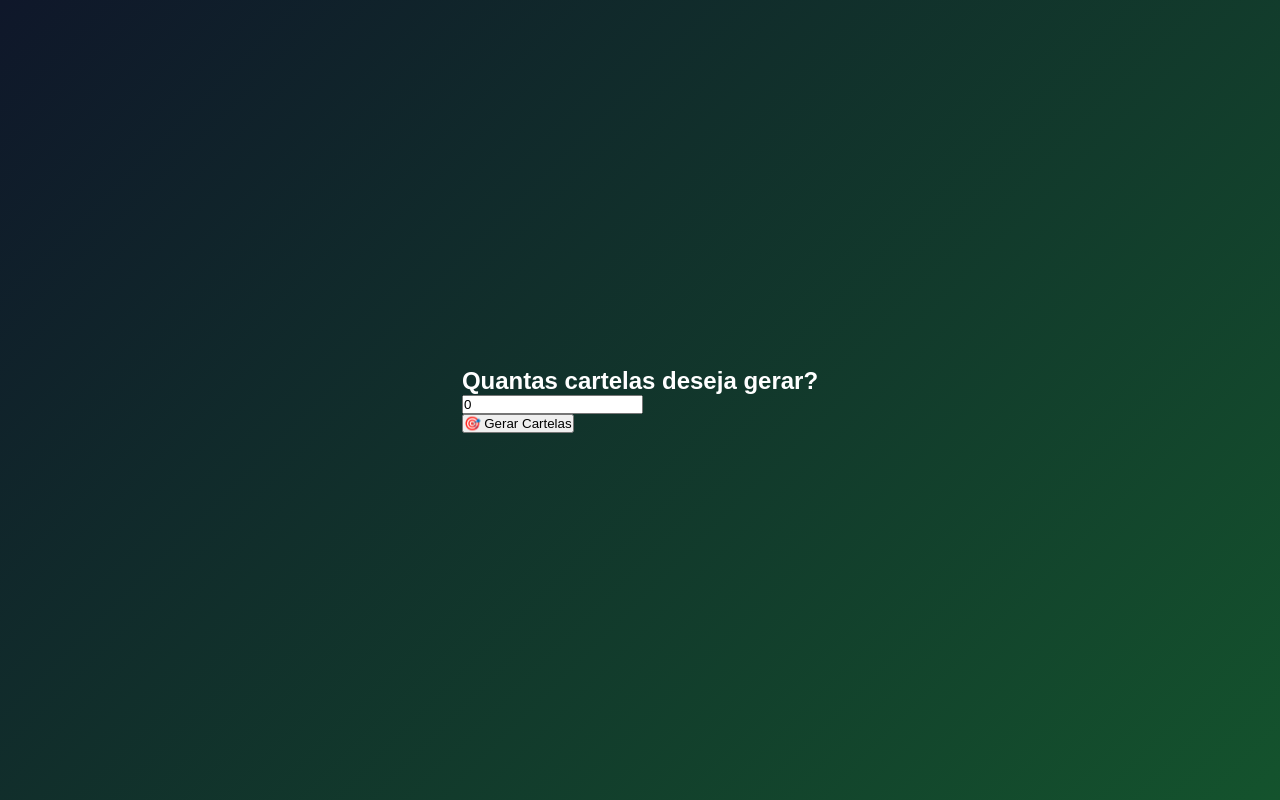
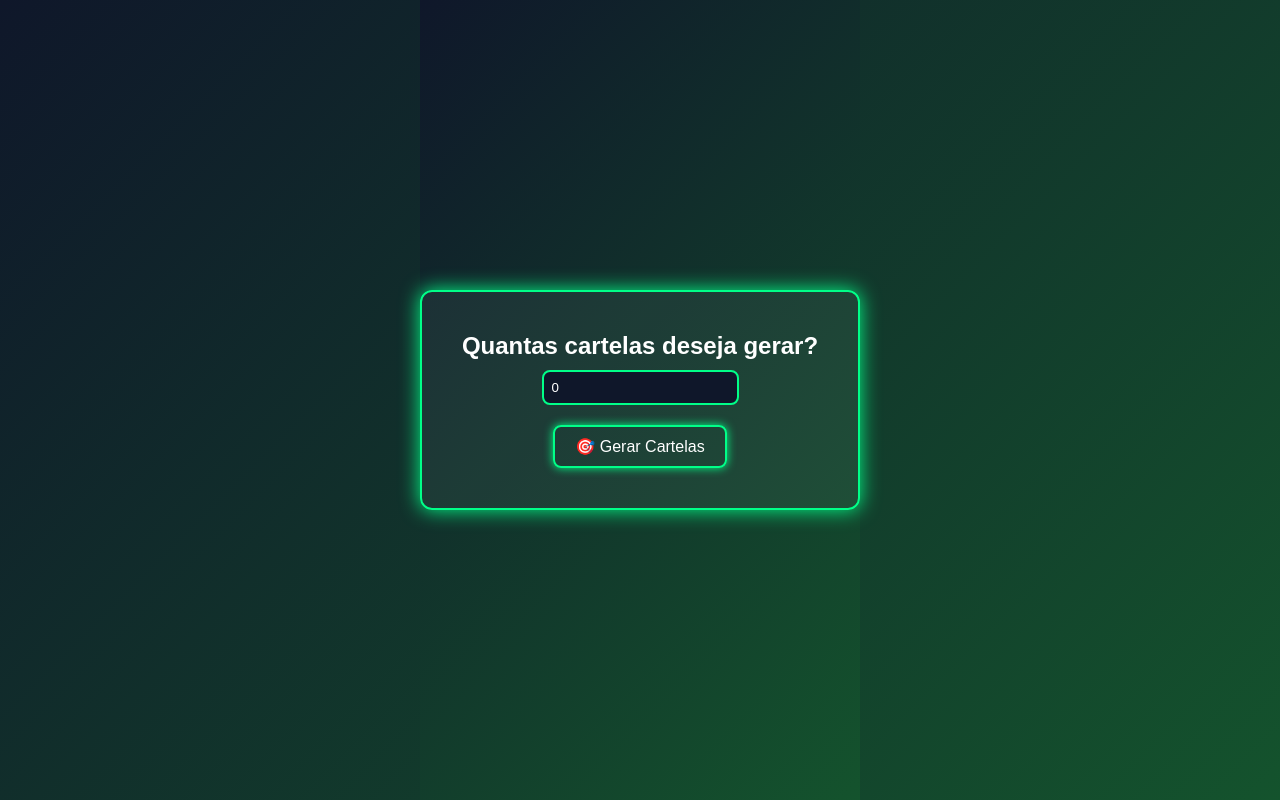
Before and after one commit to blinbingo/bingo, a Next.js app: page /simulador in a window 1280 px wide. Built offline with nearby package versions, Linux system fonts and the light colour scheme.

Commit message:
Update style.module.css

```diff
--- a/styles/style.module.css
+++ b/styles/style.module.css
@@ -1,28 +1,53 @@
-.generate-button {
+* {
+  margin: 0;
+  padding: 0;
+  box-sizing: border-box;
+}
+
+.body {
+  background: linear-gradient(135deg, #0f172a, #14532d);
+  height: 100vh;
+  display: flex;
+  justify-content: center;
+  align-items: center;
+  font-family: Arial, sans-serif;
+  color: white;
+}
+
+.card {
+  background-color: rgba(255, 255, 255, 0.05);
+  padding: 40px;
+  border-radius: 12px;
+  text-align: center;
+  border: 2px solid #00ff88;
+  box-shadow: 0 0 20px #00ff88;
+}
+
+.generateButton {
   background: transparent;
-  border: 2px solid #39ff14;
+  border: 2px solid #00ff88;
   color: white;
   padding: 10px 20px;
-  border-radius: 10px;
+  margin-top: 10px;
   font-size: 16px;
+  border-radius: 8px;
   cursor: pointer;
+  box-shadow: 0 0 10px #00ff88;
   transition: all 0.3s ease;
-  margin-top: 10px;
 }
 
-.generate-button:hover {
-  background: #39ff14;
+.generateButton:hover {
+  background: #00ff88;
   color: black;
 }
 
-.input-neon {
-  background-color: transparent;
-  border: 2px solid #39ff14;
-  padding: 10px;
+.inputNeon {
+  padding: 8px;
+  border: 2px solid #00ff88;
+  border-radius: 8px;
+  background: #0f172a;
   color: white;
-  border-radius: 10px;
-  text-align: center;
-  font-size: 16px;
   outline: none;
-  width: 100px;
+  margin-top: 10px;
+  margin-bottom: 10px;
 }
```
